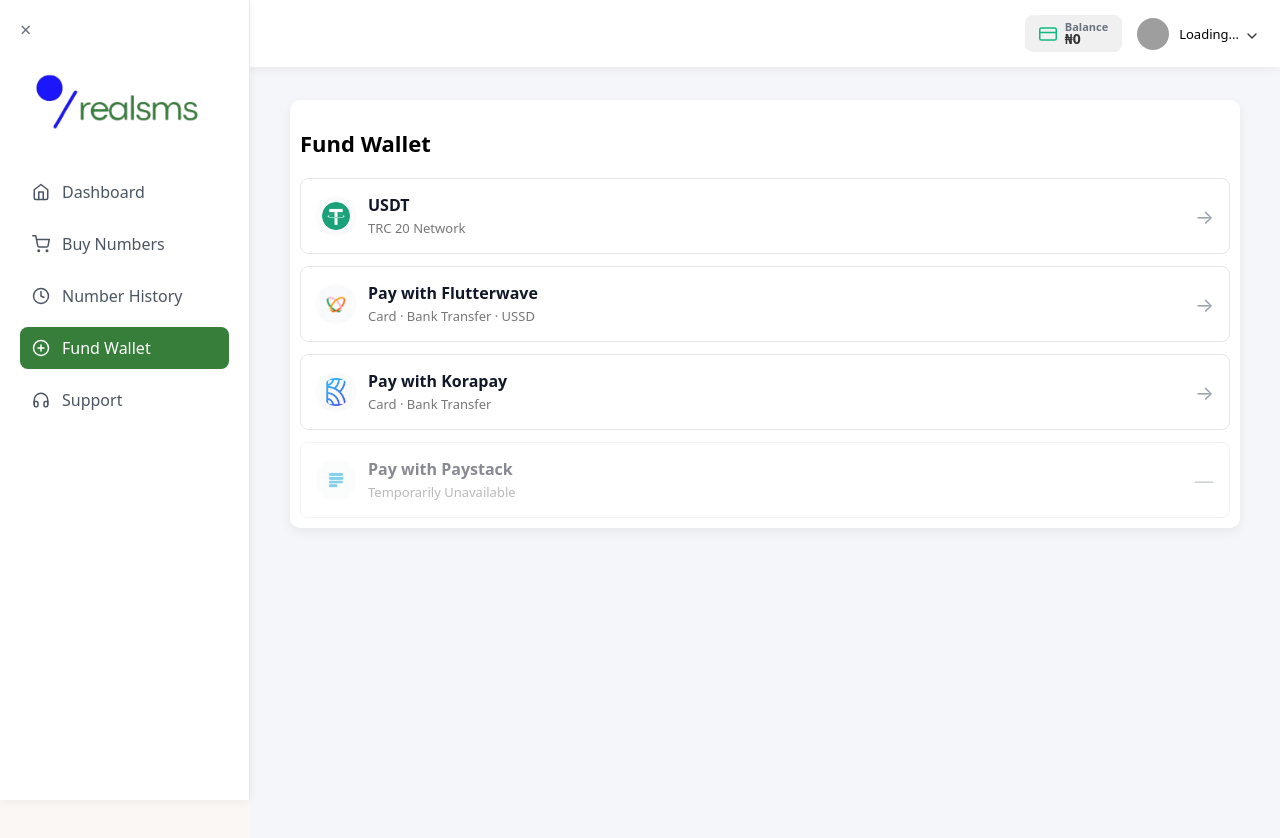
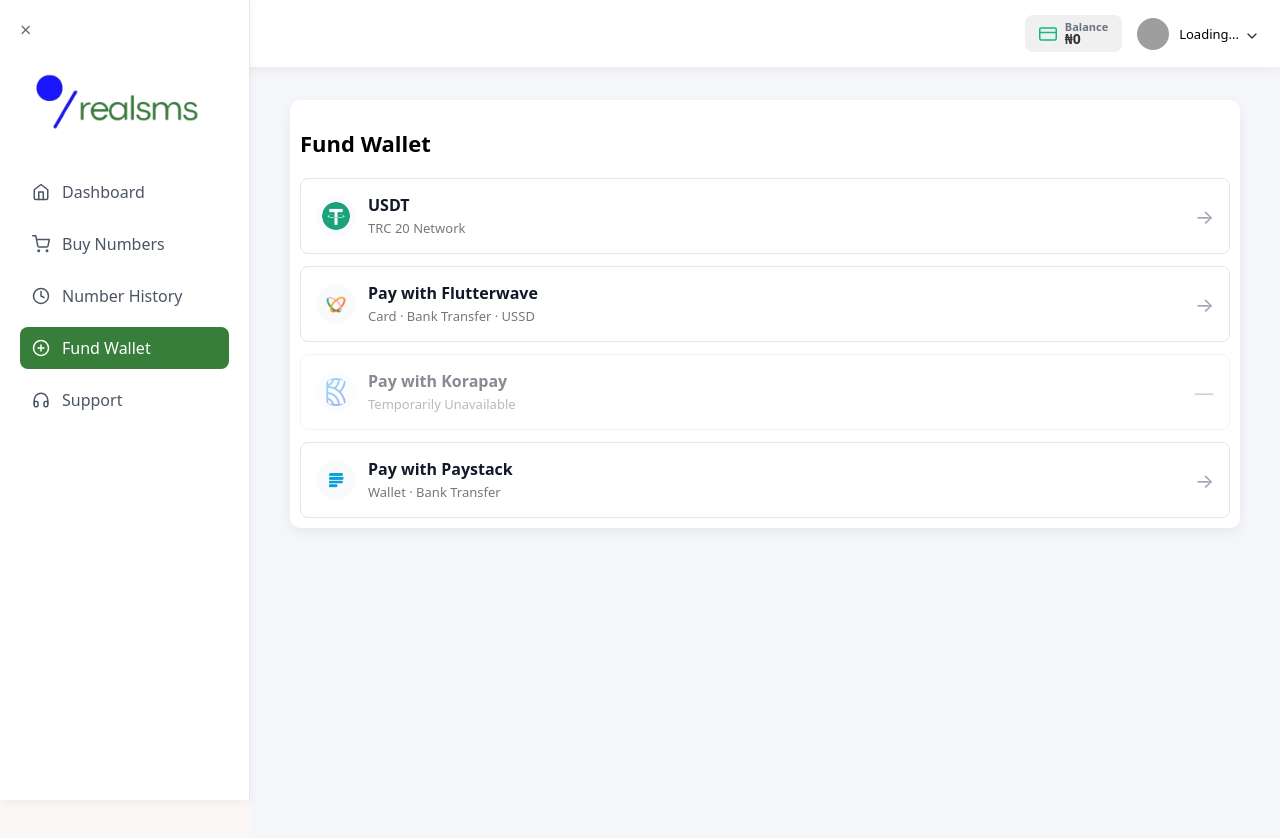
Before and after one commit to ay30bg/realsms, a React (Create React App) app: page /fund-wallet in a window 1280 px wide. Shown: the top 838 px of the page. Built offline with nearby package versions, Linux system fonts and the light colour scheme; no server answers; grey boxes are pictures that could not be loaded.

Commit message:
Update FundWallet.jsx

```diff
--- a/src/pages/FundWallet.jsx
+++ b/src/pages/FundWallet.jsx
@@ -103,9 +103,9 @@ const FundWallet = () => {
 
   // 🔥 Toggle payment methods here
   const usdtEnabled = true;
-  const paystackEnabled = false;     // ❌ Disabled
-  const korapayEnabled = true;
-  const flutterwaveEnabled = true;   // ✅ NEW
+  const paystackEnabled = true;
+  const korapayEnabled = false;
+  const flutterwaveEnabled = true;
 
   useEffect(() => {
     document.title = "Fund Wallet - RealSMS";
```
